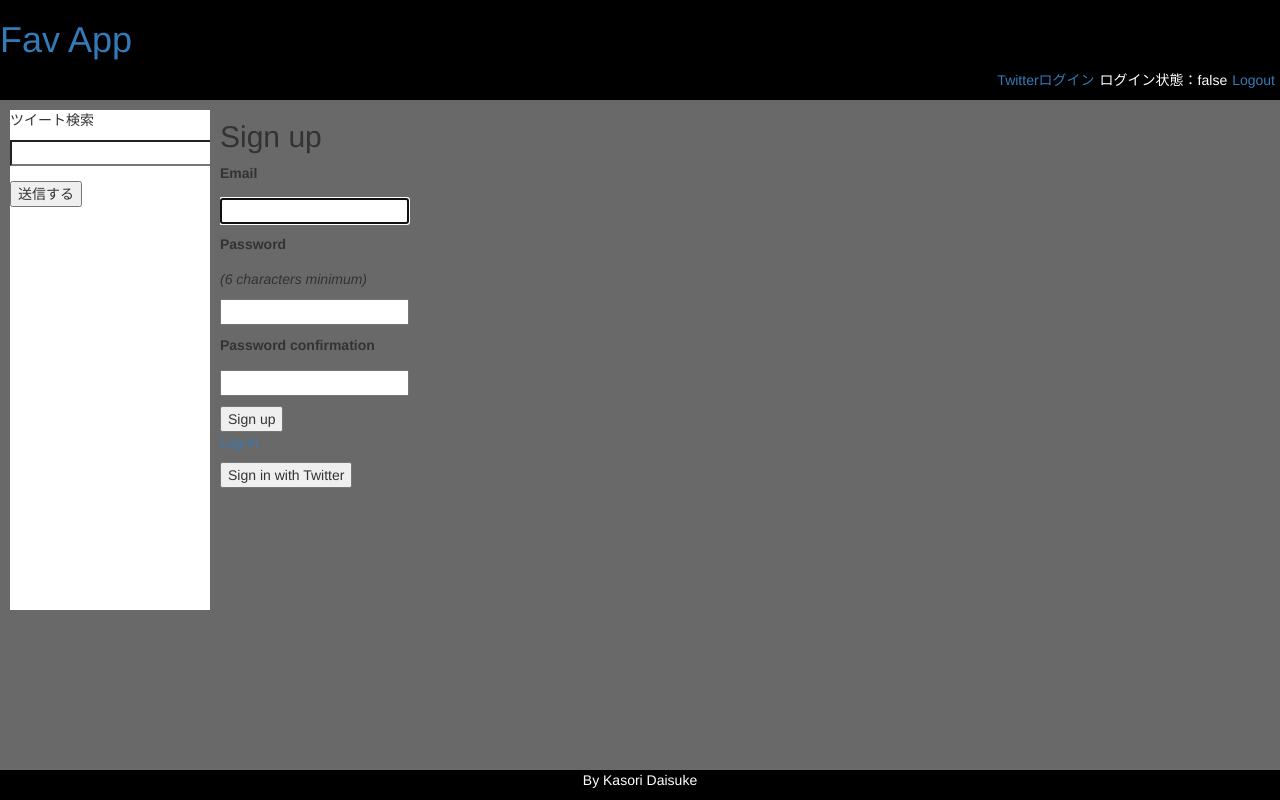
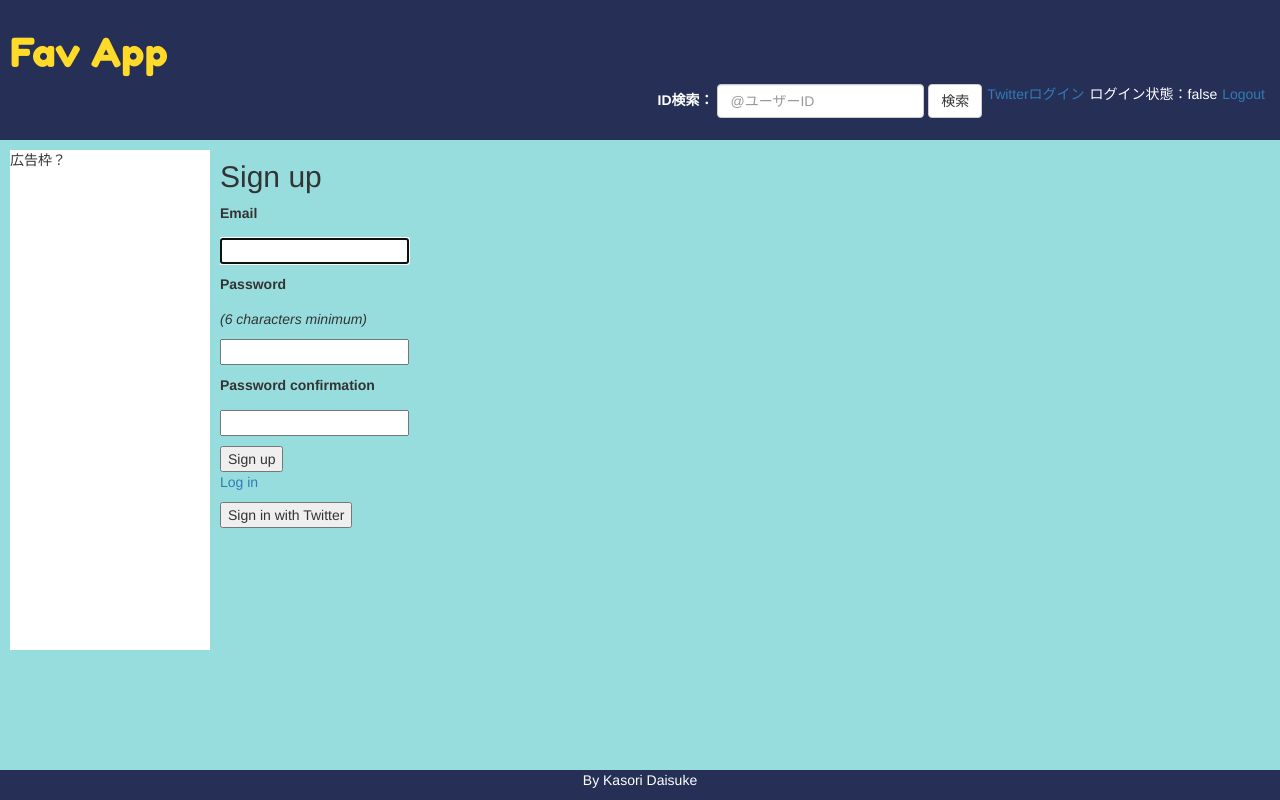
Before and after one commit to KasoriDaisuke/fav_app, a Rails app: page /users/sign_up in a window 1280 px wide. Run offline with Rails 7, Linux system fonts and the light colour scheme; style sheets or scripts are compiled from the project's sources; some libraries are stand-ins or nearby versions.

Commit message:
20190510

```diff
--- a/app/assets/stylesheets/custom.css.scss
+++ b/app/assets/stylesheets/custom.css.scss
@@ -3,19 +3,29 @@
 /* universal */
 
 body {
-  background-color: dimgray;
-  padding-top: 100px;
+  background-color: #98DDDE;
+  padding-top: 140px;
 }
 
-h1 {
-  color: white;
+h1{
+    font-size: 40px;
+    font-family: 'Fredoka One', cursive;
+  a {
+    color: #FFDA29;
+  }
+  a:hover {
+    color: #FFDA29;
+    text-decoration: none;
+  }
 }
 
 /* header */
 
 .header{
-  height: 100px;
-  background-color: black;
+  height: 140px;
+  padding: 10px;
+  overflow: hidden;
+  background-color: #263056;
 
   ul{
     float: right;
@@ -50,7 +60,7 @@ form{
   overflow: hidden;
 }
 .footer{
-  background-color: black;
+  background-color: #263056;
   p {
     color:white;
     text-align: center;
@@ -59,9 +69,12 @@ form{
 }
 
 /* tweet */
+
+.tweet_area{
+  margin: 10px;
+}
 .tweet_list{
   margin-top: 10px;
-  margin-right: 10px;
   overflow: hidden;
 }
 .tweet{
@@ -69,6 +82,7 @@ form{
   margin-bottom: 10px;
   padding: 10px;
   width: auto;
+  border-radius: 5px;
   background-color: white;
 
   a,p {
--- a/app/views/layouts/_header.html.erb
+++ b/app/views/layouts/_header.html.erb
@@ -1,6 +1,15 @@
 <header class="header navbar-fixed-top">
   <h1><%= link_to "Fav App", root_path %></h1>
   <ul>
+  	<li>
+  	<form class="form-inline">
+	 <div class="form-group">
+	   <label>ID検索：</label>
+	   <input type="text" class="form-control" placeholder="@ユーザーID">
+	 </div>
+ 	 <button type="submit" class="btn btn-default">検索</button>
+	</form>
+	</li>
     <li><%= link_to 'Twitterログイン', user_twitter_omniauth_authorize_path %></li>
     <li>ログイン状態：<%= user_signed_in? %></li>
     <li><%= link_to('Logout', destroy_user_session_path, :method => :delete) %></li>
--- a/app/views/layouts/_side.html.erb
+++ b/app/views/layouts/_side.html.erb
@@ -1,7 +1,3 @@
 <div class="side">
-<p>ツイート検索</p>
-<form action="cgi-bin/abc.cgi" method="post">
-<p><label><input type="search" name="search"></label></p>
-<p><input type="submit" value="送信する"></p>
-</form>
+<p>広告枠？</p>
 </div>
--- a/app/views/layouts/application.html.erb
+++ b/app/views/layouts/application.html.erb
@@ -7,6 +7,8 @@
 
     <%= stylesheet_link_tag    'application', media: 'all' %>
     <%= javascript_include_tag 'application' %>
+    <link href="https://fonts.googleapis.com/css?family=Fredoka+One" rel="stylesheet">
+    <link href="https://use.fontawesome.com/releases/v5.6.1/css/all.css" rel="stylesheet">
   </head>
 
   <body>
```
Also changed, not shown: app/controllers/fav_controller_controller.rb (+14 -15 lines), app/views/fav_controller/index.html.erb (+15 -4 lines).
